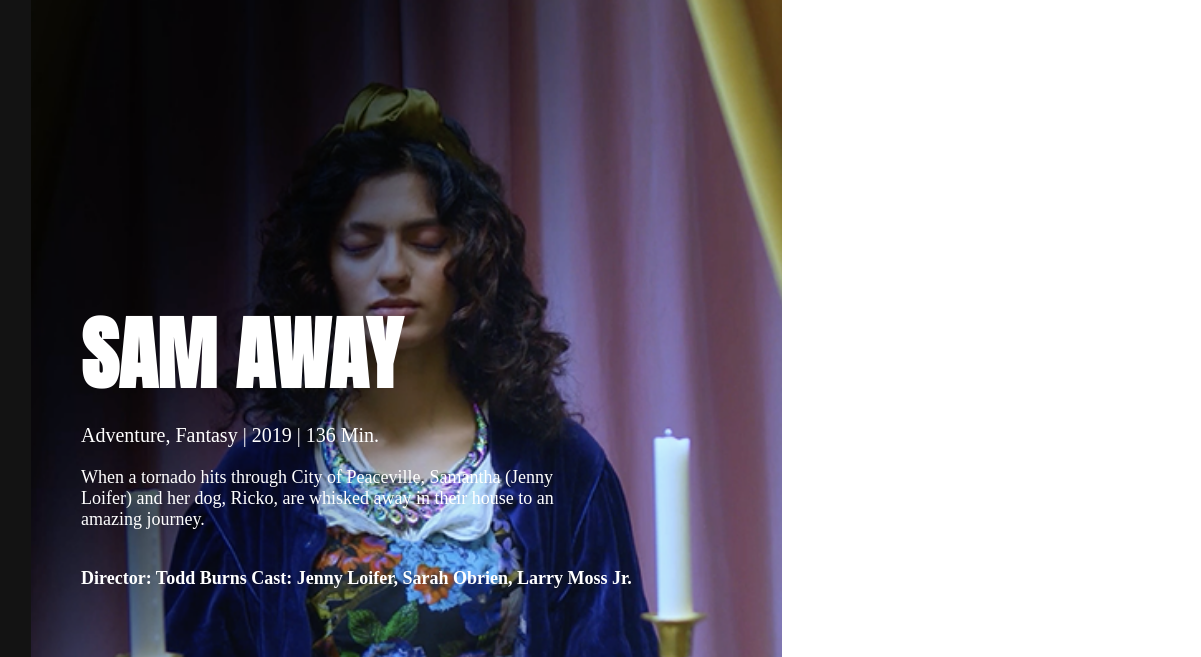
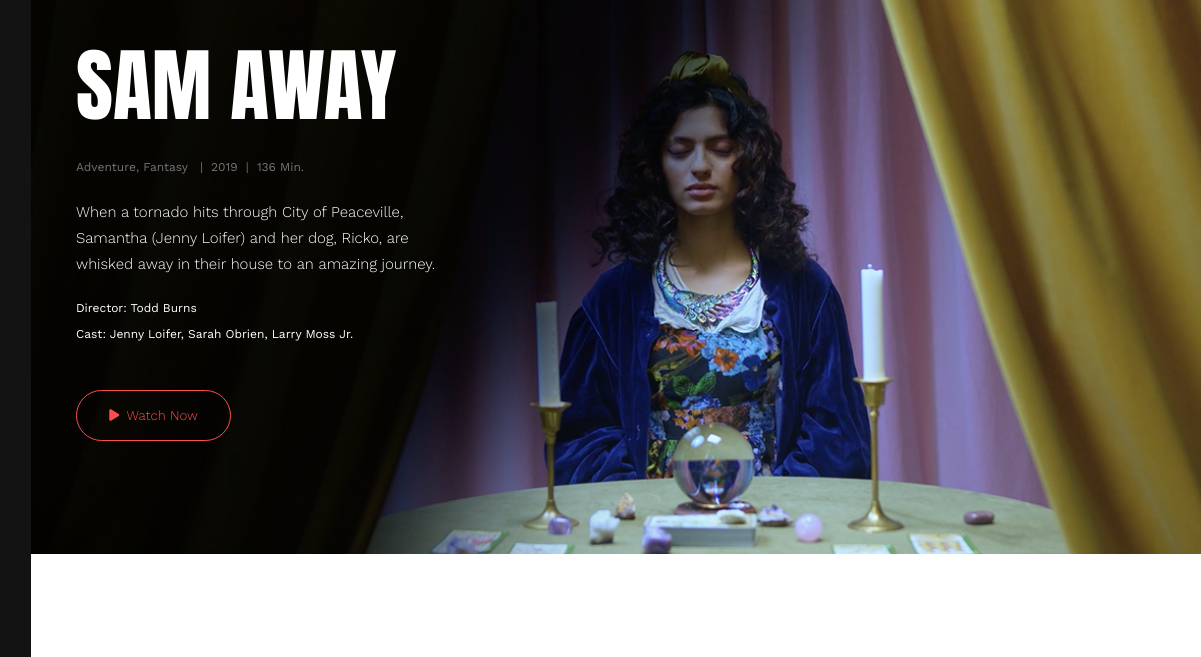
Before and after one commit to desislava-m/Streaming-Responsive-Website, a plain HTML site: page index.html in a window 1280 px wide. Shown: the top 657 px of the page, 79-1280 px from the left. Drawn offline with nearby package versions, Linux system fonts and the light colour scheme.

Commit message:
Finished header section

```diff
--- a/index.html
+++ b/index.html
@@ -7,6 +7,9 @@
     <link rel="preconnect" href="https://fonts.googleapis.com">
     <link rel="preconnect" href="https://fonts.gstatic.com" crossorigin>
     <link href="https://fonts.googleapis.com/css2?family=Anton&display=swap" rel="stylesheet">
+    <link href="https://fonts.googleapis.com/css2?family=Work+Sans:ital,wght@0,100..900;1,100..900&display=swap" rel="stylesheet">
+    <link rel="stylesheet" href="https://cdnjs.cloudflare.com/ajax/libs/font-awesome/6.7.2/css/all.min.css"
+    integrity="sha512-Evv84Mr4kqVGRNSgIGL/F/aIDqQb7xQ2vcrdIwxfjThSH8CSR7PBEakCr51Ck+w+/U6swU2Im1vVX0SVk9ABhg==" crossorigin="anonymous" referrerpolicy="no-referrer" />
     <title>Indi</title>
 </head>
 <body>
@@ -27,17 +30,20 @@
         </nav>
         <div class="content">
                 <div class="header-container">
-                    <div class="hero-container">
 
-                        <h1 class="movie-name">Sam away</h1>
-                        <p class="info">Adventure, Fantasy  |  2019  |  136 Min.</p>
-                        <p class="plot">When a tornado hits through City of Peaceville,
-                            Samantha (Jenny Loifer) and her dog, Ricko, are whisked away in their house to an amazing journey.</p>
-                        <p class="director-info">Director: Todd Burns
-                            Cast: Jenny Loifer, Sarah Obrien, Larry Moss Jr.</p>
-                    </div>
+                        <div class="text">
+                            <h1 class="movie-name">Sam away</h1>
+                            <p class="info">Adventure, Fantasy &nbsp; |&nbsp; 2019&nbsp; | &nbsp;136 Min.</p>
+                            <p class="plot">When a tornado hits through City of Peaceville,
+                                Samantha (Jenny Loifer) and her dog, Ricko, are whisked away in their house to an amazing journey.</p>
+                            <p class="director-info">Director: Todd Burns</p>
+                            <p class="cast">Cast: Jenny Loifer, Sarah Obrien, Larry Moss Jr.</p>
+                                <button class="watch-now"><i class="fa-sharp fa-solid fa-play"></i>Watch Now</button>
+                        </div>
+            </div>
 
-            </div>
+
+
             <footer class="footer">
 
             </footer>
--- a/styles.css
+++ b/styles.css
@@ -41,49 +41,75 @@ body {
     width: 18px;
   }
 
-  .header-container {
-    background-image: url(./images/hero-container.png);
-    background-repeat: no-repeat;
-    background-size: cover;  /* Ensures the image covers the full container */
-    background-position: center center;  /* Centers the image */
+  .content {
     width: 100%;
-    height: 100vh;  /* Full screen height */
-    display: flex;
-    flex-direction: column;  /* Stacks the text vertically */
-    justify-content: center;  /* Centers content vertically */
-    align-items: flex-start;  /* Aligns text to the left */
-    padding: 50px;
-    position: relative;
   }
 
-  .hero-container {
+.header-container {
+    background-image: url(./images/hero-container.png);
     display: flex;
-    flex-direction: column;  /* Ensures text is stacked vertically */
-    justify-content: center;
-    align-items: flex-start;
-    position: relative;
-    z-index: 1;
-  }
+    flex-direction: column;
+    background-size: cover;
+    min-height: 554px;
+}
 
   .movie-name {
     font-family: 'Anton', sans-serif;
+    font-weight: 500;
     text-transform: uppercase;
     font-size: 80px;
-    margin: 0 0 10px 0; /* Adds spacing below */
+    margin: 0 0 10px 0;
 }
 
 .info {
     font-size: 20px;
-    margin: 0 0 20px 0; /* Adds spacing below */
+    margin: 0 0 20px 0;
+    font-family: 'Work Sans';
+    font-weight: 400;
+    line-height: 24px;
+    font-size: 12px;
+    color: #747474;
 }
 
 .plot {
     font-size: 18px;
-    max-width: 500px; /* Limits width for better readability */
-    margin: 0 0 20px 0; /* Adds spacing below */
+    max-width: 500px;
+    margin: 0 0 24px 0;
+    font-family: 'Work Sans';
+    font-size: 15px;
+    font-weight: 300;
+    line-height: 26px;
+    max-width: 386px;
 }
 
 .director-info {
-    font-size: 18px;
-    font-weight: bold;
+    font-family: 'Work Sans';
+    font-size: 12px;
+
 }
+
+.cast {
+    font-family: 'Work Sans';
+    font-size: 12px;
+    margin-bottom: 49px;
+}
+
+.text {
+    margin-left: 45px;
+    margin-top: 25px;
+}
+
+.watch-now {
+    background-color: transparent;
+    color:#FF4E4E;
+    font-family: 'Work Sans';
+    font-weight: 300;
+    border: 0.5px solid var(--red);
+    border-radius: 40px;
+    padding: 17px 28px;
+    width: 155px;
+}
+
+.fa-play {
+    margin-right: 7.4px;
+}
```
